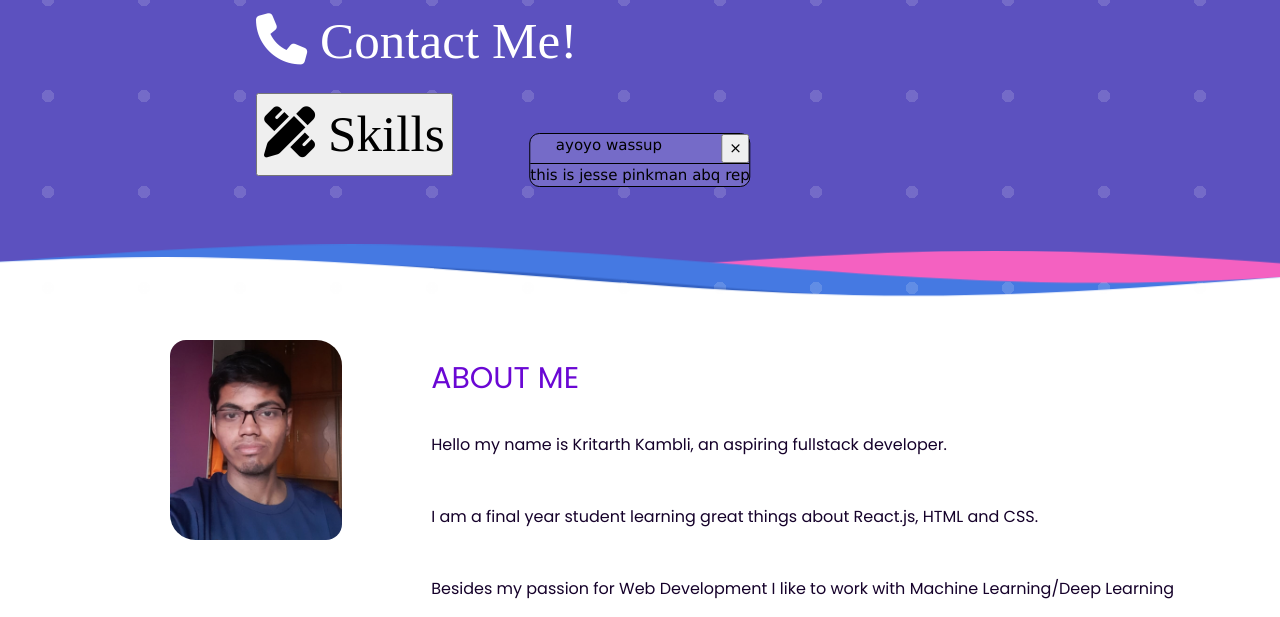
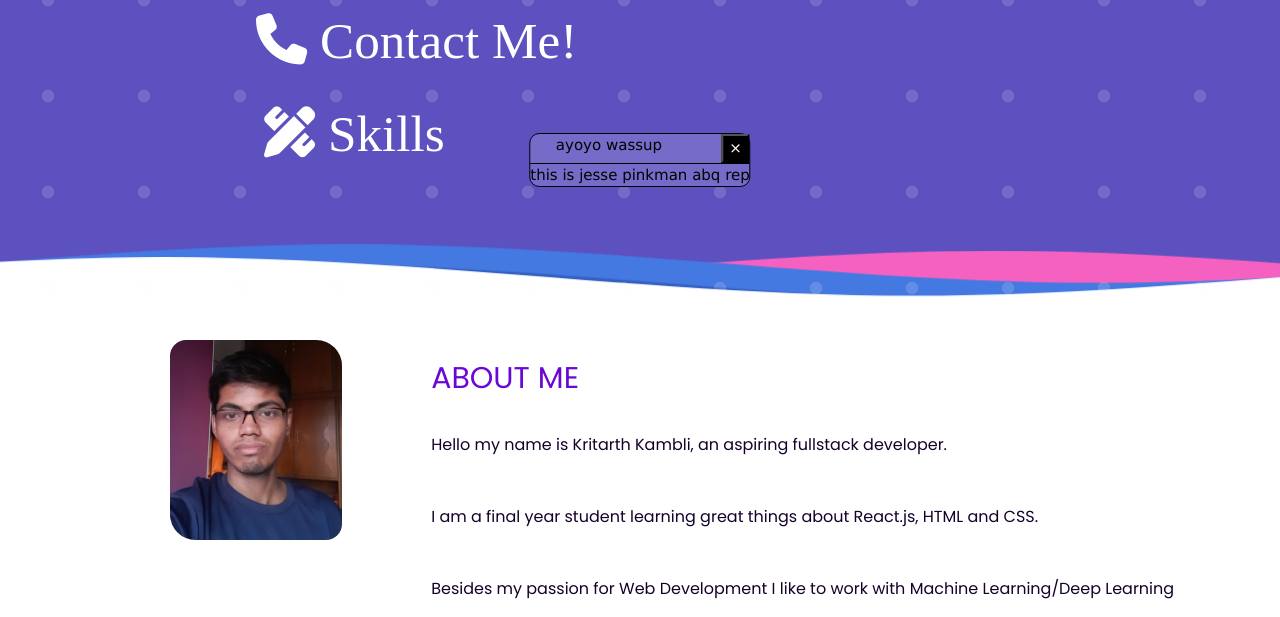
Before and after one commit to KambliKritarth/KambliKritarth.github.io, a plain HTML site: page index.html in a window 1280 px wide. Shown: the part 240-857 px from the top of the page. Drawn offline with nearby package versions, Linux system fonts and the light colour scheme; a web font is replaced by a local one.

Commit message:
skills button fixed

```diff
--- a/index.html
+++ b/index.html
@@ -20,7 +20,7 @@
 		<button class="close-button">&times;</button></div>
 	<div class="modal-body">this is jesse pinkman abq rep</div>
 	</div>
-        <a href = "/" class="menu-item"><i class="fa fa-phone"></i> Contact Me!</a>	<a href = "#modal" class="menu-item" id="skillbutton"><button><i class="fa fa-pencil-ruler"></i> Skills</button></a>
+        <a href = "/" class="menu-item"><i class="fa fa-phone"></i> Contact Me!</a>	<a href = "#modal" class="menu-item"><button id="skillbutton"><i class="fa fa-pencil-ruler"></i> Skills</button></a>
       </div>
     </div>
     <div id = "overlay"></div>
--- a/styles.css
+++ b/styles.css
@@ -28,6 +28,7 @@ body{
     #skillbutton{
     	color:white;
         background-color:transparent;
+	border-color:transparent;
     }
     #menu-items:hover > .menu-item{
       opacity: 0.3;
@@ -82,6 +83,10 @@ body{
       transition: opacity 800ms ease,
       background-size 800ms ease,
       background-position 800ms ease ;
+    }
+    .close-button{
+      color:white;
+      background-color:black;
     }
     .editorial {
       display: block;
```
Also changed, not shown: 2 other files.
